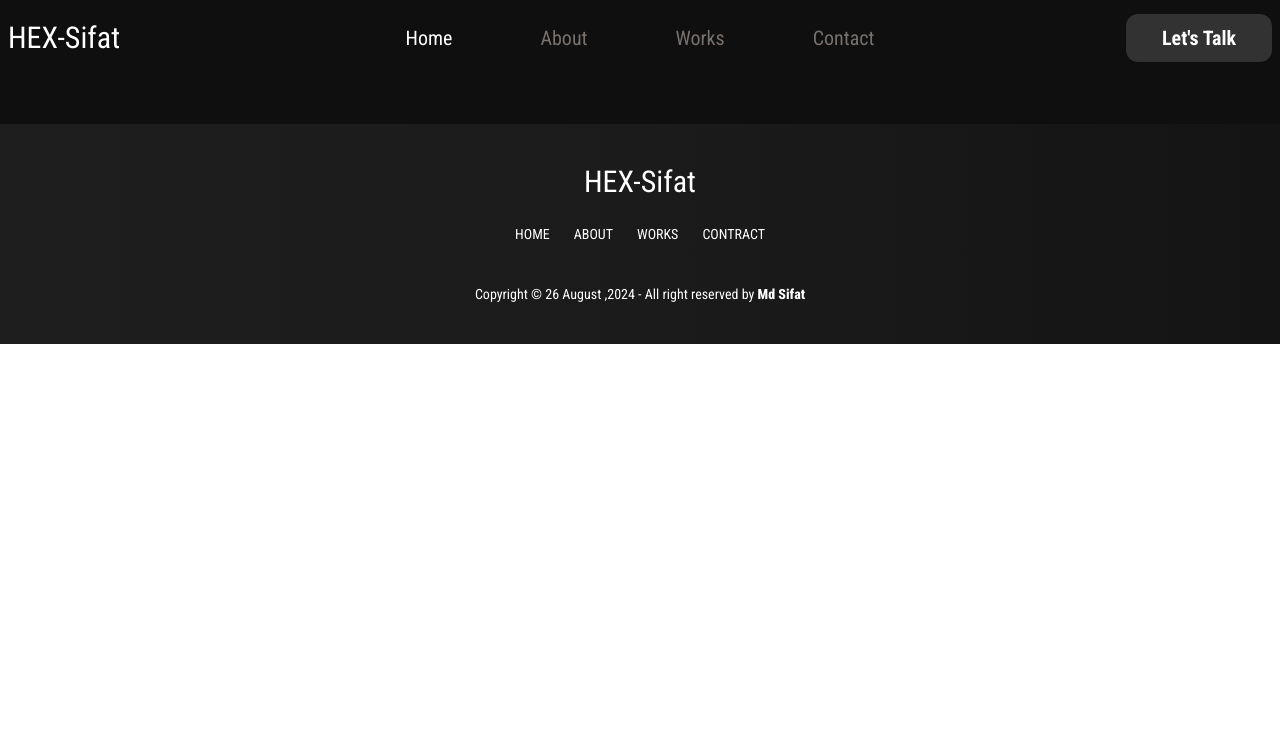
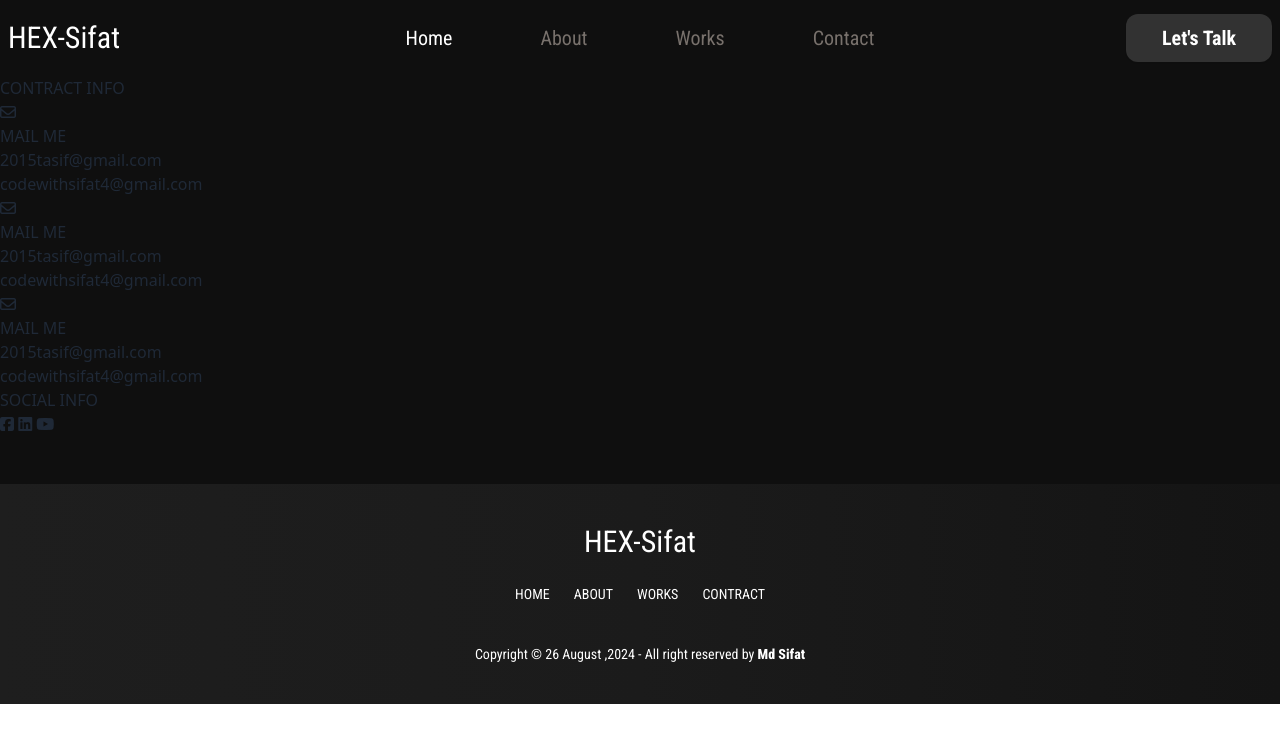
Before and after one commit to Md-Sifat-code/My-Protfolio-Bento-Website, a plain HTML site: page Contact.html in a window 1280 px wide. Drawn offline with nearby package versions, Linux system fonts and the light colour scheme.

Commit message:
Adding some text for Contract info part

```diff
--- a/Contact.html
+++ b/Contact.html
@@ -76,6 +76,69 @@
             </div>
         </div>
     </section>
+    <!-- Hero-part -->
+    <section class="">
+        <div class="container mx-auto">
+            <!-- information part -->
+             <div>
+                <h1>CONTRACT INFO</h1>
+                <!-- card-1 -->
+                <div>
+                    <div>
+                        <i class="fa-regular fa-envelope"></i>
+
+                    </div>
+                    <div>
+                        <h1>MAIL ME</h1>
+                        <p>2015tasif@gmail.com</p>
+                        <p>codewithsifat4@gmail.com</p>
+
+                    </div>
+                </div>
+                <!-- card-2 -->
+                <div>
+                    <div>
+                        <i class="fa-regular fa-envelope"></i>
+
+                    </div>
+                    <div>
+                        <h1>MAIL ME</h1>
+                        <p>2015tasif@gmail.com</p>
+                        <p>codewithsifat4@gmail.com</p>
+
+                    </div>
+                </div>
+                <!-- card-3 -->
+                <div>
+                    <div>
+                        <i class="fa-regular fa-envelope"></i>
+
+                    </div>
+                    <div>
+                        <h1>MAIL ME</h1>
+                        <p>2015tasif@gmail.com</p>
+                        <p>codewithsifat4@gmail.com</p>
+
+                    </div>
+                </div>
+                <!-- social Info -->
+                 <div>
+                    <h1>SOCIAL INFO</h1>
+                    <div>
+                        <i class="fa-brands fa-square-facebook"></i>
+                        <i class="fa-brands fa-linkedin"></i>
+                        <i class="fa-brands fa-youtube"></i>
+                    </div>
+                 </div>
+
+             </div>
+            <!-- login -Form part -->
+             <div>
+
+             </div>
+        </div>
+
+    </section>
     <!-- footer  -->
     <footer
         class="footer footer-center bg-gradient-to-r from-[#1E1E1E] via-[#1B1B1B] to-[#141414] text-primary-content p-10 mt-12 roboto ">
```
